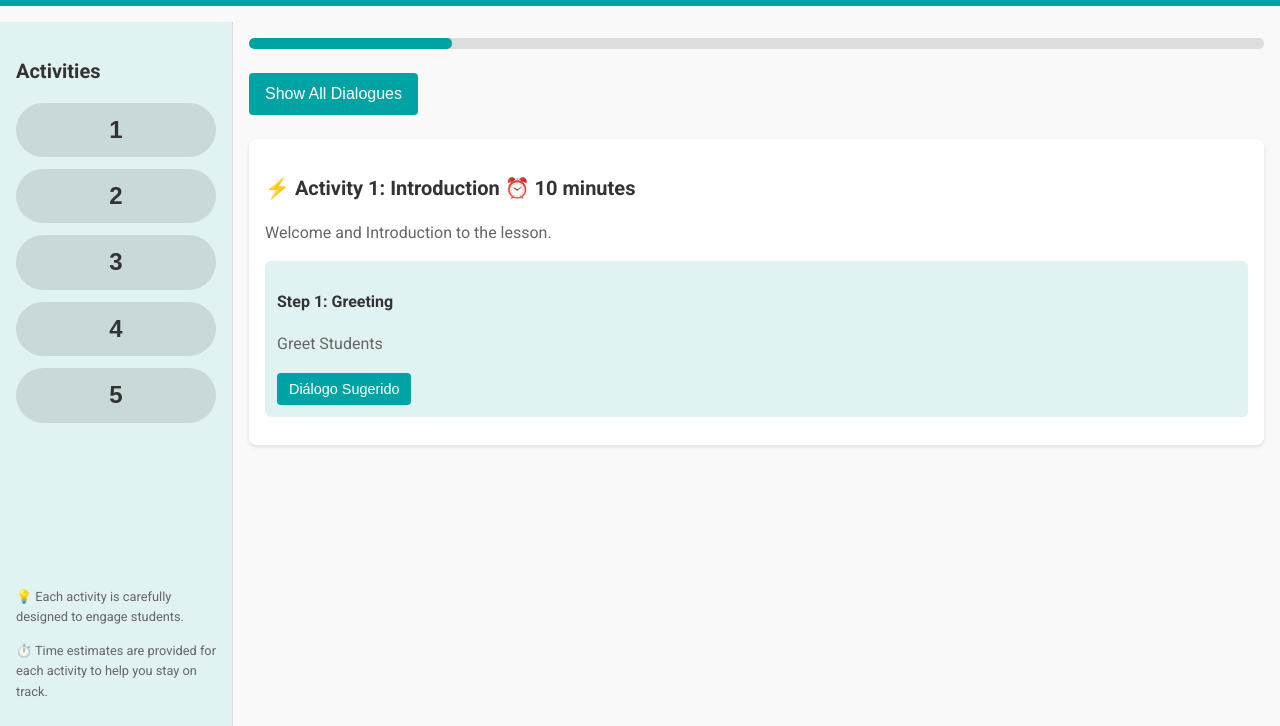
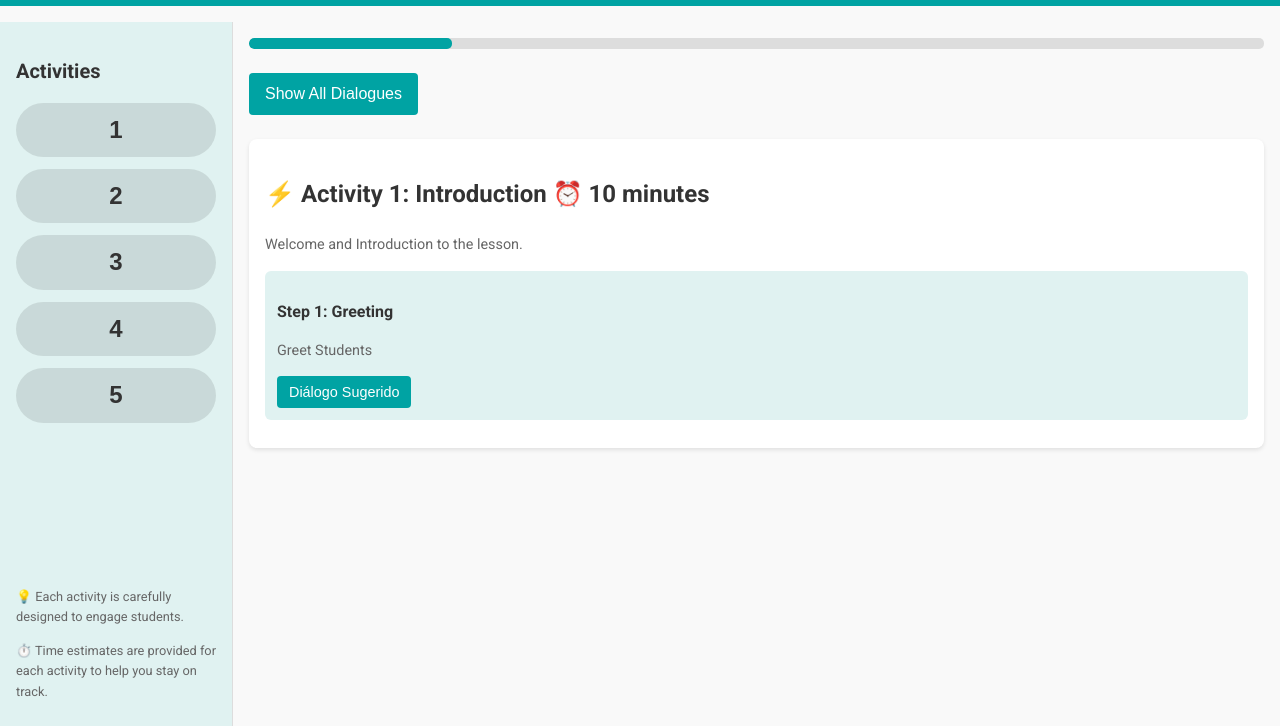
Before and after one commit to Santelot/New_AI_Demo, a plain HTML site: page index.html in a window 1280 px wide. Shown: the part 81-807 px from the top of the page. Drawn offline with Linux system fonts and the light colour scheme.

Commit message:
Update style.css

```diff
--- a/style.css
+++ b/style.css
@@ -214,18 +214,16 @@ main.content {
     box-shadow: 0 2px 4px rgba(0, 0, 0, 0.1);
     margin-bottom: 1.5rem;
     padding: 1rem;
-    transition: background-color 0.3s ease;
+    transition: opacity 0.333s ease; /* Faster transition */
+    opacity: 0; /* Initially set opacity to 0 */
+    position: absolute; /* Use absolute positioning */
+    width: calc(100% - 2rem); /* Set width to container width minus padding */
 }
 
-.activity-card h2 {
-    font-size: 1.25rem;
-    margin-bottom: 0.5rem;
-    color: var(--text-color);
-}
-
-.activity-card p {
-    color: #666;
-    margin-bottom: 1rem;
+.activity-card.active {
+    display: block;
+    opacity: 1; /* Fade in active card */
+    position: relative; /* Reset positioning for active card */
 }
 
 .step-card {
@@ -240,6 +238,16 @@ main.content {
     font-size: 1rem;
     margin-bottom: 0.5rem;
     color: var(--text-color);
+}
+
+.step-card p {
+    color: #666;
+    font-size: 0.9rem; /* Smaller than activity title */
+}
+
+.activity-card > p {
+    color: #666; /* Activity Description Style */
+    font-size: 0.9rem; /* Smaller than activity title */
 }
 
 .collapsible {
@@ -347,7 +355,6 @@ body.dark-mode .step-card p {
     color: #ccc;
 }
 
-
 /* Hide all activity cards by default */
 .activity-card {
     display: none;
```
